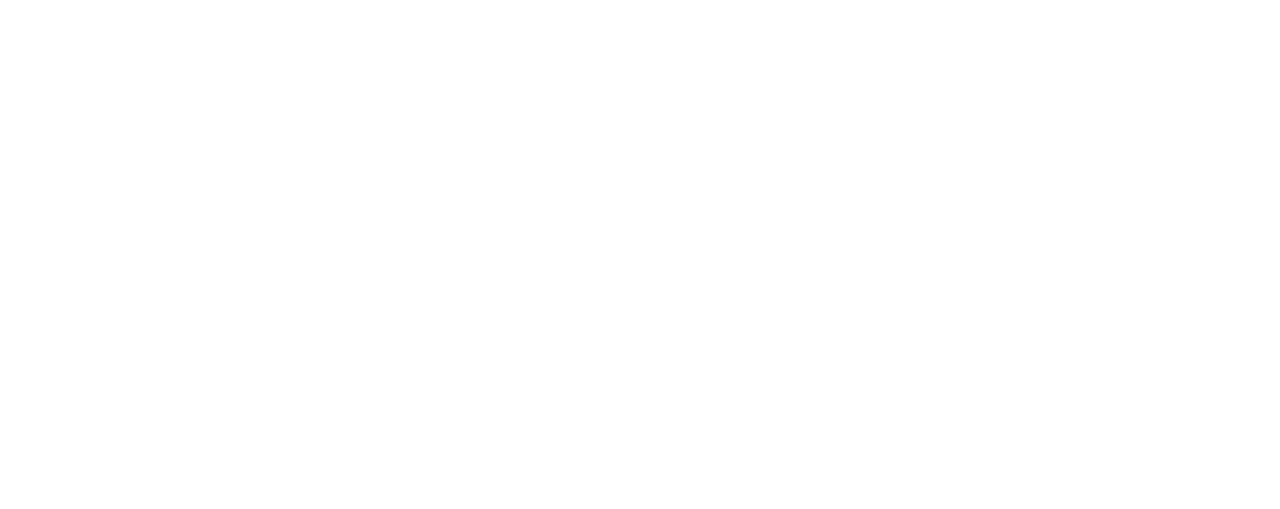
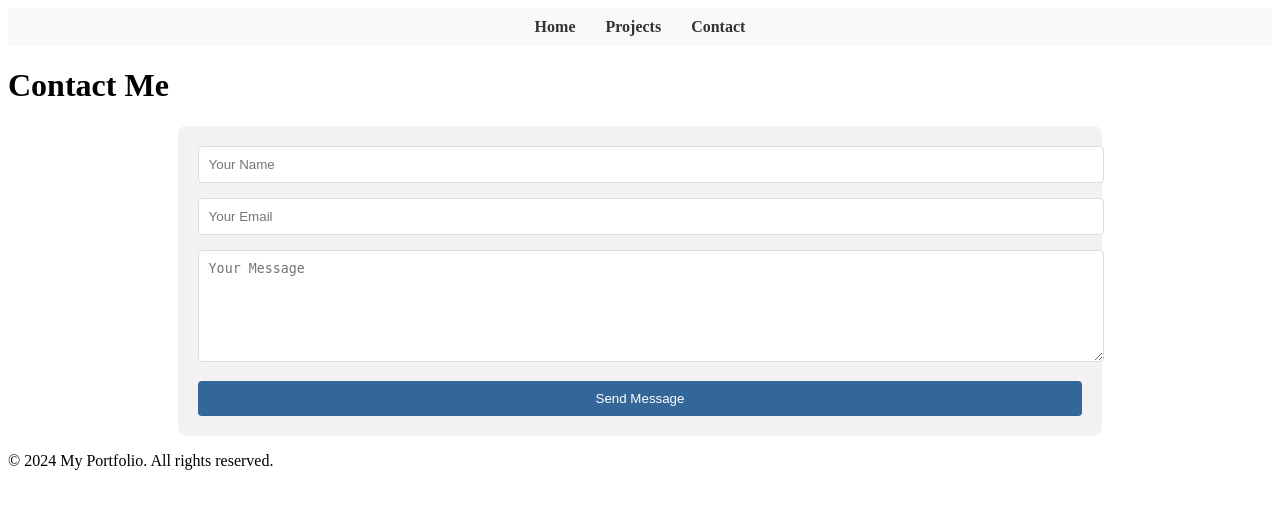
Before and after one commit to Boshre/Project, a Django app: page /contact/ in a window 1280 px wide. Before the commit the part shown is empty. Shown: the top 509 px of the page. Run offline with Django 5.2, Linux system fonts and the light colour scheme.

Commit message:
add image for portfolio page , and use form in contact me page

```diff
--- a/portfolio_website/portfolio_app/templates/portfoliomodule/contactMe.html
+++ b/portfolio_website/portfolio_app/templates/portfoliomodule/contactMe.html
@@ -0,0 +1,46 @@
+{% extends "layouts/base.html" %}
+
+{% block title %}Contact Me - My Portfolio{% endblock %}
+
+{% block stylesheets %}
+<style>
+    .contact-form {
+        width: 70%;
+        margin: 0 auto;
+        padding: 20px;
+        background-color: #f2f2f2;
+        border-radius: 8px;
+    }
+    .form-field {
+        width: 100%;
+        padding: 10px;
+        margin-bottom: 15px;
+        border: 1px solid #ddd;
+        border-radius: 4px;
+    }
+    .form-button {
+        width: 100%;
+        padding: 10px;
+        background-color: #336699;
+        color: white;
+        border: none;
+        border-radius: 4px;
+        cursor: pointer;
+    }
+    .form-button:hover {
+        background-color: #285280;
+    }
+</style>
+{% endblock %}
+
+{% block content %}
+<h1>Contact Me</h1>
+<div class="contact-form">
+    <form action="/send_message" method="post">
+        <input type="text" name="name" placeholder="Your Name" class="form-field">
+        <input type="email" name="email" placeholder="Your Email" class="form-field">
+        <textarea name="message" placeholder="Your Message" class="form-field" rows="6"></textarea>
+        <button type="submit" class="form-button">Send Message</button>
+    </form>
+</div>
+{% endblock content %}
```
Also changed, not shown: portfolio_website/portfolio_app/templates/portfoliomodule/index.html (+9 -0 lines).
